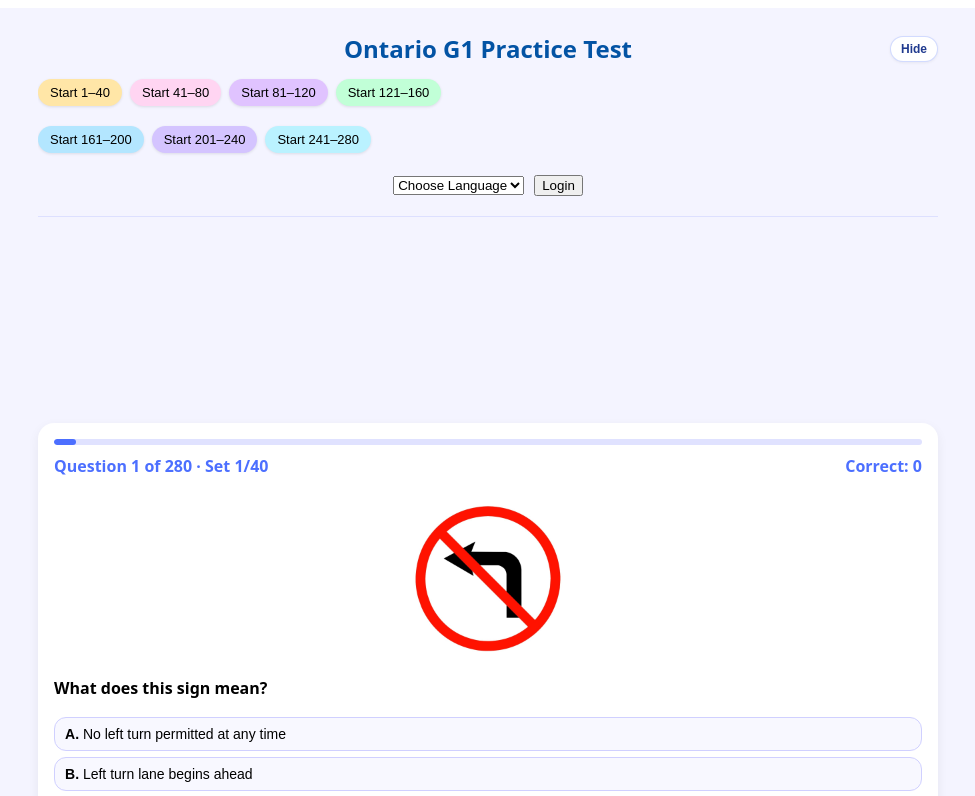
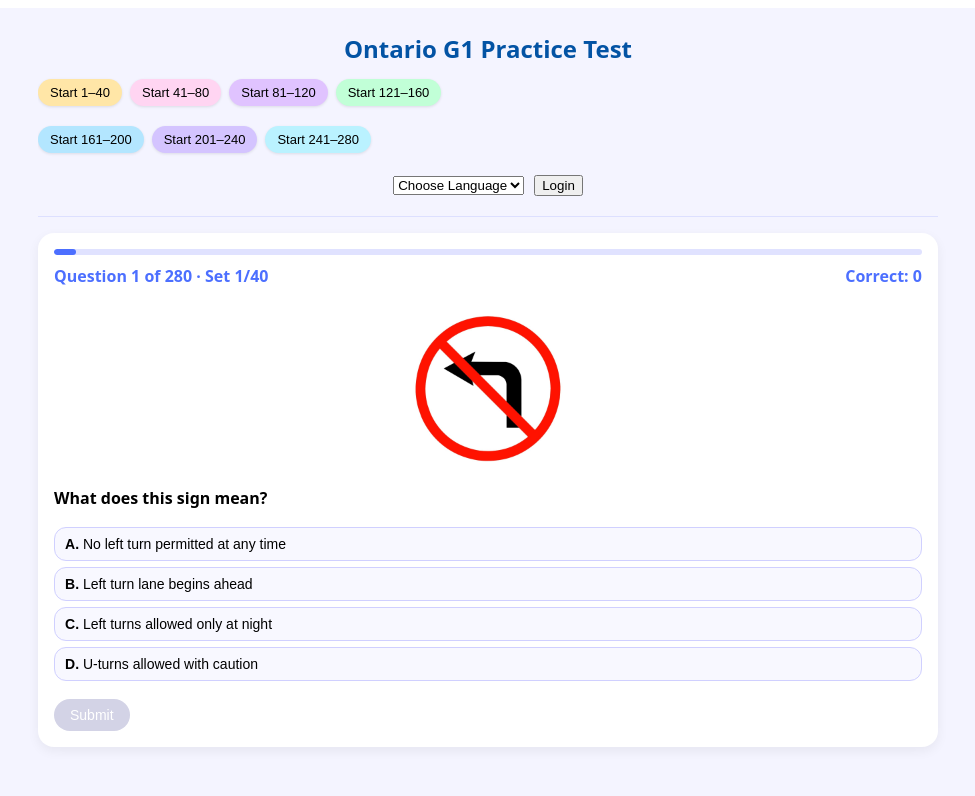
Before and after one commit to Aurelian2025/prep-test-g1, a Next.js app: page / in a window 1280 px wide. Shown: the top 796 px of the page, without its empty margins (152-1127 px from the left). Built offline with nearby package versions, Linux system fonts and the light colour scheme.

Commit message:
Update index.js

```diff
--- a/pages/index.js
+++ b/pages/index.js
@@ -1,12 +1,10 @@
-import { useEffect, useMemo, useRef, useState } from "react";
+// pages/index.js
+import { useEffect, useState } from "react";
 import { useSupabase } from "../lib/SupabaseContext";
 
 /* =========================
    STYLES
 ========================= */
-const HEADER_EXPANDED_H = 178; // approx when the button area is visible
-const HEADER_COLLAPSED_H = 62; // approx when collapsed (title row only)
-
 const styles = {
   page: {
     fontFamily:
@@ -33,53 +31,12 @@ const styles = {
     textAlign: "center",
   },
 
-  headerTopRow: {
-    display: "flex",
-    alignItems: "center",
-    justifyContent: "center",
-    gap: 10,
-    position: "relative",
-    padding: "0 40px", // room for the collapse button
-  },
-
-  collapseBtn: (active) => ({
-    position: "absolute",
-    right: 0,
-    top: "50%",
-    transform: "translateY(-50%)",
-    border: "1px solid rgba(76,111,255,0.25)",
-    background: active ? "rgba(76,111,255,0.10)" : "#ffffff",
-    color: "#203a8f",
-    borderRadius: 999,
-    padding: "6px 10px",
-    fontSize: 12,
-    cursor: "pointer",
-    fontWeight: 800,
-    lineHeight: 1,
-    boxShadow: "0 1px 3px rgba(0,0,0,0.06)",
-  }),
-
   title: {
     fontSize: 24,
     fontWeight: 900,
     margin: 0,
     color: "#0353a4",
     whiteSpace: "nowrap",
-  },
-
-  // Collapsible wrapper
-  headerControlsWrap: (collapsed) => ({
-    maxHeight: collapsed ? 0 : 260,
-    overflow: "hidden",
-    transition: "max-height 220ms ease",
-  }),
-
-  // Optional subtle divider line when collapsed
-  headerCollapsedHint: {
-    marginTop: 6,
-    fontSize: 12,
-    color: "#5b6aa6",
-    fontWeight: 600,
   },
 
   scrollRow: {
@@ -209,12 +166,6 @@ const styles = {
     background: "#f1fff1",
     fontSize: 13,
   },
-
-  // spacer so content doesn't "jump" when header collapses (keeps Q&A from sliding under it)
-  headerSpacer: (collapsed) => ({
-    height: collapsed ? HEADER_COLLAPSED_H : HEADER_EXPANDED_H,
-    transition: "height 220ms ease",
-  }),
 };
 
 /* =========================
@@ -446,11 +397,9 @@ export default function PrepTestG1() {
 
   useEffect(() => {
     supabase.auth.getUser().then(({ data }) => setUser(data.user ?? null));
-    const { data: authListener } = supabase.auth.onAuthStateChange(
-      (_event, session) => {
+    const { data: authListener } = supabase.auth.onAuthStateChange((_event, session) => {
       setUser(session?.user ?? null);
-      }
-    );
+    });
     return () => authListener.subscription.unsubscribe();
   }, [supabase]);
 
@@ -482,40 +431,6 @@ export default function PrepTestG1() {
   const isFull = hasAccess;
 
   const effectiveLang = lang || "en";
-
-  /* =========================
-     COLLAPSIBLE HEADER CONTROLS
-     - Auto collapses when you scroll down, expands near top.
-     - Also can be toggled manually.
-  ========================= */
-  const [controlsCollapsed, setControlsCollapsed] = useState(false);
-  const userToggledRef = useRef(false);
-
-  const headerSpacerHeight = useMemo(
-    () => (controlsCollapsed ? HEADER_COLLAPSED_H : HEADER_EXPANDED_H),
-    [controlsCollapsed]
-  );
-
-  useEffect(() => {
-    const onScroll = () => {
-      // If user manually chose a state, don't auto-fight them.
-      if (userToggledRef.current) return;
-
-      const y = window.scrollY || 0;
-      // collapse once you scroll a little; expand again when close to top
-      if (y > 40) setControlsCollapsed(true);
-      else if (y < 10) setControlsCollapsed(false);
-    };
-
-    window.addEventListener("scroll", onScroll, { passive: true });
-    onScroll();
-    return () => window.removeEventListener("scroll", onScroll);
-  }, []);
-
-  const toggleControls = () => {
-    userToggledRef.current = true;
-    setControlsCollapsed((v) => !v);
-  };
 
   /* =========================
      INIT LANGUAGE
@@ -704,10 +619,6 @@ export default function PrepTestG1() {
     setBlockCorrect(0);
     setCheckpointOpen(false);
     setCheckpointScore({ correct: 0, answered: 0, passed: false });
-
-    // when user starts a set, it's usually helpful to show controls briefly,
-    // but don't override a manual choice if they already toggled.
-    if (!userToggledRef.current) setControlsCollapsed(true);
   };
 
   const start1 = () => startByIndex(0, 39, 0);
@@ -720,21 +631,6 @@ export default function PrepTestG1() {
 
   const renderButtons = () => (
     <>
-      <div style={styles.headerTopRow}>
-        <h1 style={styles.title}>Ontario G1 Practice Test</h1>
-
-        <button
-          onClick={toggleControls}
-          style={styles.collapseBtn(controlsCollapsed)}
-          aria-expanded={!controlsCollapsed}
-          aria-controls="header-controls"
-          title={controlsCollapsed ? "Show controls" : "Hide controls"}
-        >
-          {controlsCollapsed ? "Show" : "Hide"}
-        </button>
-      </div>
-
-      <div id="header-controls" style={styles.headerControlsWrap(controlsCollapsed)}>
       {/* ROW 1 */}
       <div style={styles.scrollRow}>
         <button onClick={start1} style={{ ...styles.btn, background: "#ffe6a7" }}>
@@ -746,32 +642,20 @@ export default function PrepTestG1() {
         <button onClick={start81} style={{ ...styles.btn, background: "#e0c3ff" }}>
           Start 81–120
         </button>
-          <button
-            onClick={start121}
-            style={{ ...styles.btn, background: "#c1ffd7" }}
-          >
+        <button onClick={start121} style={{ ...styles.btn, background: "#c1ffd7" }}>
           Start 121–160
         </button>
       </div>
 
       {/* ROW 2 */}
       <div style={styles.scrollRow}>
-          <button
-            onClick={start161}
-            style={{ ...styles.btn, background: "#b3e6ff" }}
-          >
+        <button onClick={start161} style={{ ...styles.btn, background: "#b3e6ff" }}>
           Start 161–200
         </button>
-          <button
-            onClick={start201}
-            style={{ ...styles.btn, background: "#d4c4ff" }}
-          >
+        <button onClick={start201} style={{ ...styles.btn, background: "#d4c4ff" }}>
           Start 201–240
         </button>
-          <button
-            onClick={start241}
-            style={{ ...styles.btn, background: "#baf2ff" }}
-          >
+        <button onClick={start241} style={{ ...styles.btn, background: "#baf2ff" }}>
           Start 241–280
         </button>
       </div>
@@ -792,20 +676,11 @@ export default function PrepTestG1() {
         {isFull ? (
           <button onClick={handleLogout}>Sign out</button>
         ) : (
-            <button
-              onClick={() => (window.location.href = "/login?next=/subscribe")}
-            >
+          <button onClick={() => (window.location.href = "/login?next=/subscribe")}>
             Login
           </button>
         )}
       </div>
-      </div>
-
-      {controlsCollapsed && (
-        <div style={styles.headerCollapsedHint}>
-          Controls hidden — tap “Show” to change sets/language.
-        </div>
-      )}
     </>
   );
 
@@ -852,12 +727,9 @@ export default function PrepTestG1() {
       <div style={styles.page}>
         <div style={styles.container}>
           <div style={styles.header}>
+            <h1 style={styles.title}>Ontario G1 Practice Test</h1>
             {renderButtons()}
           </div>
-
-          {/* spacer keeps layout stable across collapsed/expanded */}
-          <div style={styles.headerSpacer(controlsCollapsed)} />
-
           <div style={styles.card}>
             <p>Loading questions…</p>
           </div>
@@ -888,12 +760,9 @@ export default function PrepTestG1() {
 
       <div style={styles.container}>
         <div style={styles.header}>
+          <h1 style={styles.title}>Ontario G1 Practice Test</h1>
           {renderButtons()}
         </div>
-
-        {/* This prevents the Q&A from sliding up under the sticky header,
-            and shrinks when controls collapse. */}
-        <div style={styles.headerSpacer(controlsCollapsed)} />
 
         <div style={styles.card}>
           <div style={styles.progressOuter}>
```
Lines whose indentation alone changed are shown as unchanged.
